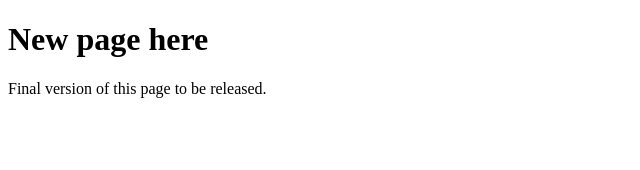
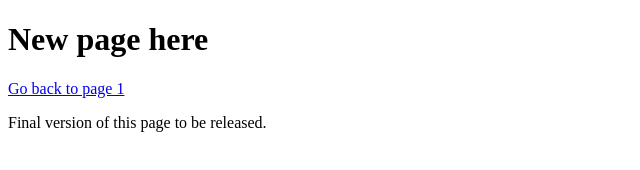
Before and after one commit to 30188420-MatthewM/sandbox-clone, a plain HTML site: page page2.html in a window 1280 px wide. Shown: the whole page, without its empty margins (0-640 px from the left). Drawn offline with Linux system fonts and the light colour scheme.

Commit message:
fixed missing return link on page2

```diff
--- a/page2.html
+++ b/page2.html
@@ -7,6 +7,7 @@
 </head>
 <body>
     <h1>New page here</h1>
+    <a href="index.html">Go back to page 1</a>
 
     <p>Final version of this page to be released.</p>
 </body>
```
